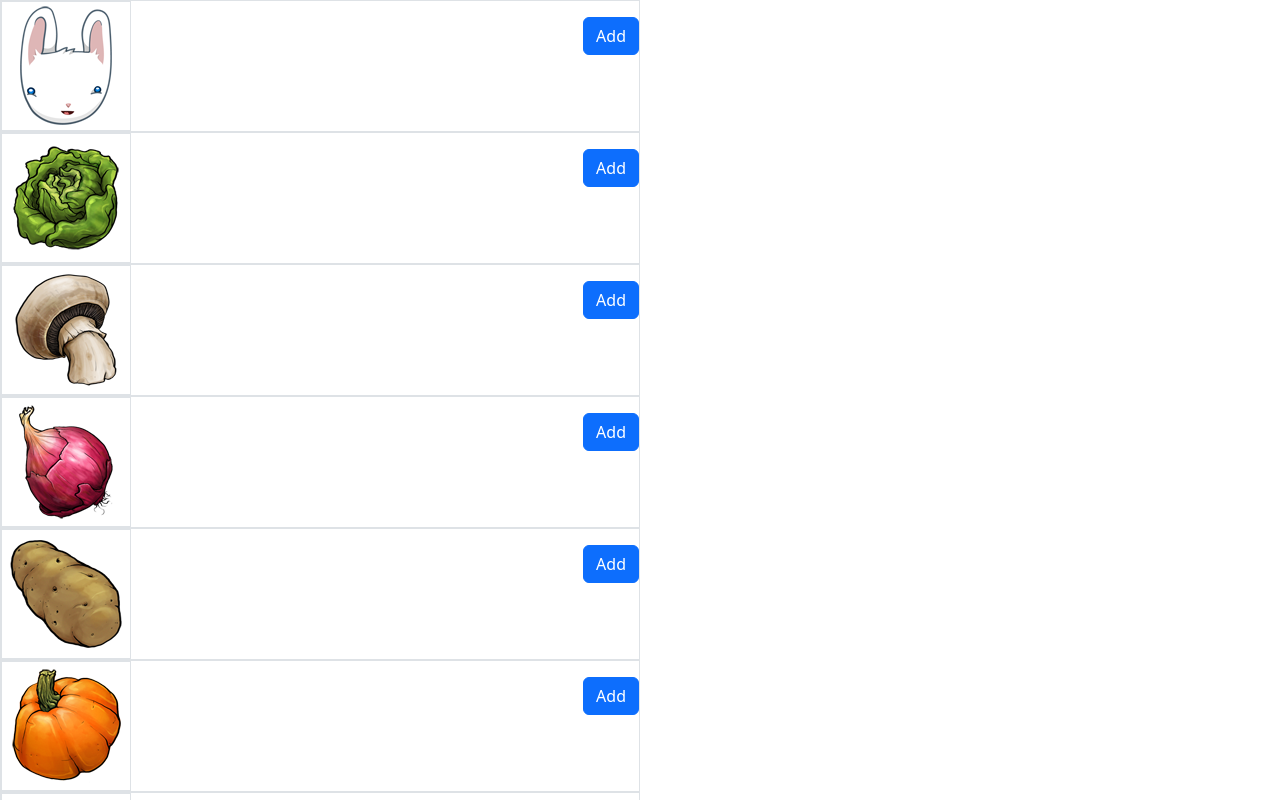
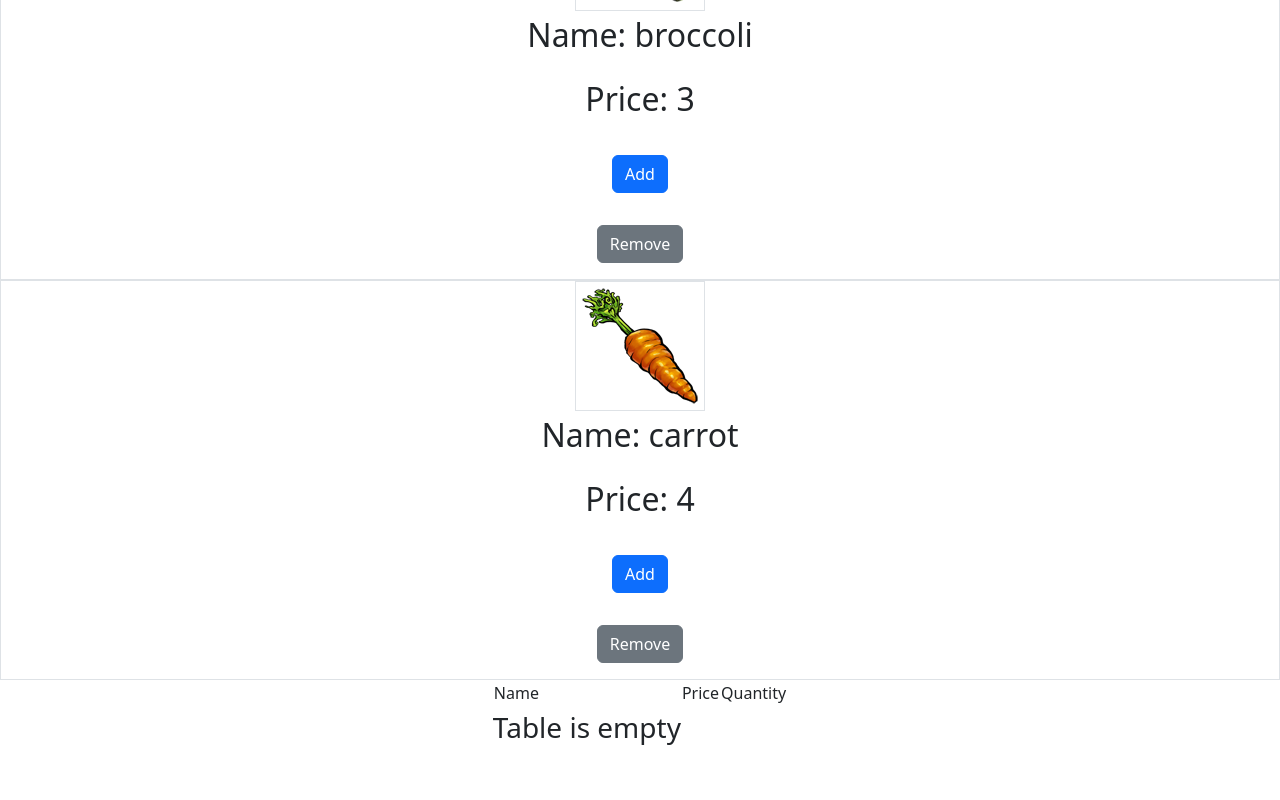
Before and after one commit to remuslum/VTTP_5A_CSF, an Angular app in the folder Day31/day31_homework/: page / in a window 1280 px wide. Shown: the part 1320-2120 px from the top of the page. After the commit the page ends 2084 px from the top, so only its background shows below. Built offline with nearby package versions, Linux system fonts and the light colour scheme.

Commit message:
Complete table view

```diff
--- a/Day31/day31_homework/src/app/app.component.html
+++ b/Day31/day31_homework/src/app/app.component.html
@@ -1,3 +1,5 @@
-@for(image of myImages;let idx = $index;track idx){
-  <app-inventory [imageName]="getPathName(image)"/>
+@for(product of myProducts;let idx = $index;track idx){
+  <app-inventory [imageName]="getPathName(product.picture)" [name]="product.name" [price]="product.price"
+  (productToIncrement)="sendToCart($event)" (productToDecrement)="removeFromCart($event)"/>
 }
+<app-table [cart]="cart"/>
--- a/Day31/day31_homework/src/app/app.component.ts
+++ b/Day31/day31_homework/src/app/app.component.ts
@@ -1,5 +1,7 @@
 import { Component } from '@angular/core';
-import { IMAGES } from './images/images';
+import { PRODUCTS } from './images/images';
+import { Product } from './model/product';
+import { CartItem } from './model/cartItem';
 
 @Component({
   selector: 'app-root',
@@ -10,9 +12,44 @@ import { IMAGES } from './images/images';
 export class AppComponent {
   title = 'day31_homework';
 
-  myImages:string[] = IMAGES
+  myProducts:any[] = PRODUCTS
 
-  getPathName(imageName:string){
+  tempProduct:Product = {
+    name:'',
+    price:0,
+    picture:''
+  };
+
+  cart:CartItem[] = []
+
+  protected getPathName(imageName:string){
     return 'assets/fruits/' + imageName;
   }
+
+  protected sendToCart(product:Product){
+    var item = this.cart.find((x) => x.name === product.name)
+    if(item){
+      item.quantity += 1
+      item.totalPrice = item.quantity * product.price
+    } else {
+      this.cart.push({
+        name:product.name,
+        quantity:1,
+        totalPrice:product.price
+      })
+    }
+  }
+
+  protected removeFromCart(product:Product){
+    var item = this.cart.find((x) => x.name === product.name)
+    if(item){
+      if(item.quantity == 1){
+        var index = this.cart.findIndex((y) => y.name === product.name)
+        this.cart.splice(index, 1)
+      } else {
+        item.quantity -= 1
+        item.totalPrice = item.quantity * product.price
+      }
+    }
+  }
 }
--- a/Day31/day31_homework/src/app/app.module.ts
+++ b/Day31/day31_homework/src/app/app.module.ts
@@ -3,11 +3,13 @@ import { BrowserModule } from '@angular/platform-browser';
 
 import { AppComponent } from './app.component';
 import { InventoryComponent } from './components/inventory/inventory.component';
+import { TableComponent } from './components/table/table.component';
 
 @NgModule({
   declarations: [
     AppComponent,
-    InventoryComponent
+    InventoryComponent,
+    TableComponent
   ],
   imports: [
     BrowserModule
--- a/Day31/day31_homework/src/app/components/inventory/inventory.component.html
+++ b/Day31/day31_homework/src/app/components/inventory/inventory.component.html
@@ -1,4 +1,7 @@
-<div class="d-flex align-items-start justify-content-between border w-50">
+<div class="d-flex flex-column align-items-center justify-content-center border">
     <img [src]="imageName" class="img_thumbnail border">
-    <button class="btn btn-primary mt-3 mb-3">Add</button>
+    <p class="fs-2">Name: {{name}}</p>
+    <p class="fs-2">Price: {{price}}</p>
+    <button class="btn btn-primary mt-3 mb-3" (click)="addFruitToCart()">Add</button>
+    <button class="btn btn-secondary mt-3 mb-3" (click)="decreaseFruitFromCart()">Remove</button>
 </div>
--- a/Day31/day31_homework/src/app/components/inventory/inventory.component.ts
+++ b/Day31/day31_homework/src/app/components/inventory/inventory.component.ts
@@ -1,4 +1,6 @@
-import { Component, Input } from '@angular/core';
+import { Component, EventEmitter, Input, Output } from '@angular/core';
+import { Product } from '../../model/product';
+import { Subject } from 'rxjs';
 
 @Component({
   selector: 'app-inventory',
@@ -11,5 +13,33 @@ export class InventoryComponent {
   @Input()
   imageName:string = ""
 
+  @Input()
+  name:string = ""
+
+  @Input()
+  price:number = 0
+
+  @Output()
+  productToIncrement:any = new Subject<Product>()
+
+  @Output()
+  productToDecrement:any = new Subject<Product>()
+
+  protected addFruitToCart(){
+    this.productToIncrement.next({
+      name:this.name,
+      price:this.price,
+      picture:this.imageName
+    })
+  }
+
+  protected decreaseFruitFromCart(){
+    this.productToDecrement.next({
+      name:this.name,
+      price:this.price,
+      picture:this.imageName
+    })
+  }
+
 
 }
--- /dev/null
+++ b/Day31/day31_homework/src/app/components/table/table.component.html
@@ -0,0 +1,24 @@
+<div class="d-flex justify-content-center align-items-center">
+    <table>
+        <thead>
+            <tr>
+                <td>Name</td>
+                <td>Price</td>
+                <td>Quantity</td>
+            </tr>
+        </thead>
+        <tbody>
+            @for(cartItem of cart;let idx = $index;track idx){
+                <tr>
+                    <td>{{cartItem.name}}</td>
+                    <td>{{cartItem.totalPrice}}</td>
+                    <td>{{cartItem.quantity}}</td>
+                </tr>
+            }
+            @empty {
+                <p class="fs-3">Table is empty</p>
+            }
+        </tbody>
+
+    </table>
+</div>
--- /dev/null
+++ b/Day31/day31_homework/src/app/components/table/table.component.ts
@@ -0,0 +1,18 @@
+import { Component, Input } from '@angular/core';
+import { Product } from '../../model/product';
+import { CartItem } from '../../model/cartItem';
+
+@Component({
+  selector: 'app-table',
+  standalone: false,
+  templateUrl: './table.component.html',
+  styleUrl: './table.component.css'
+})
+export class TableComponent {
+
+  @Input()
+  cart:CartItem[] = [];
+
+
+
+}
--- a/Day31/day31_homework/src/app/images/images.ts
+++ b/Day31/day31_homework/src/app/images/images.ts
@@ -1,3 +1,5 @@
+import { Product } from "../model/product"
+
 export const IMAGES:string[] = [
     'acorn_squash.png',
     'apple.png',
@@ -22,3 +24,32 @@ export const IMAGES:string[] = [
     'tomato.png',
     'zucchini.png'
 ]
+
+export const PRODUCTS:Product[] = [
+    {
+        name : "apple",
+        picture : IMAGES[1],
+        price : 1.00
+    },
+    {
+        name : "bell_pepper",
+        picture : IMAGES[2],
+        price : 2.00
+    },
+    {
+        name : "blueberries",
+        picture : IMAGES[3],
+        price : 1.50
+    },
+    {
+        name : "broccoli",
+        picture : IMAGES[4],
+        price : 3.00
+    },
+    {
+        name : "carrot",
+        picture : IMAGES[5],
+        price : 4.00
+    }
+
+]
--- /dev/null
+++ b/Day31/day31_homework/src/app/model/cartItem.ts
@@ -0,0 +1,5 @@
+export interface CartItem {
+    name:string,
+    quantity:number,
+    totalPrice:number
+}
--- /dev/null
+++ b/Day31/day31_homework/src/app/model/product.ts
@@ -0,0 +1,5 @@
+export interface Product {
+    name:string,
+    price:number,
+    picture:string
+}
```
Also changed, not shown: Day31/day31_homework/src/app/components/table/table.component.css (added).
